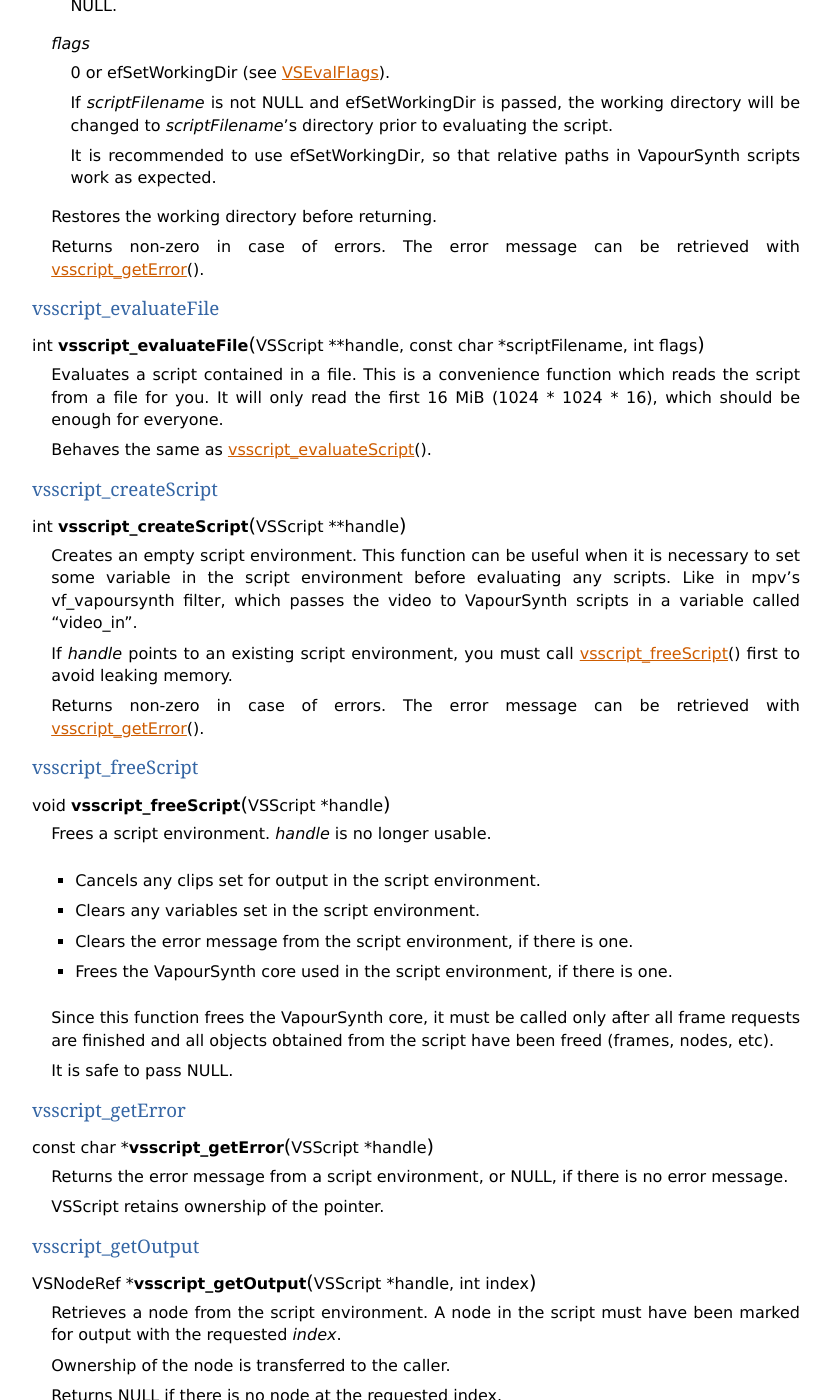
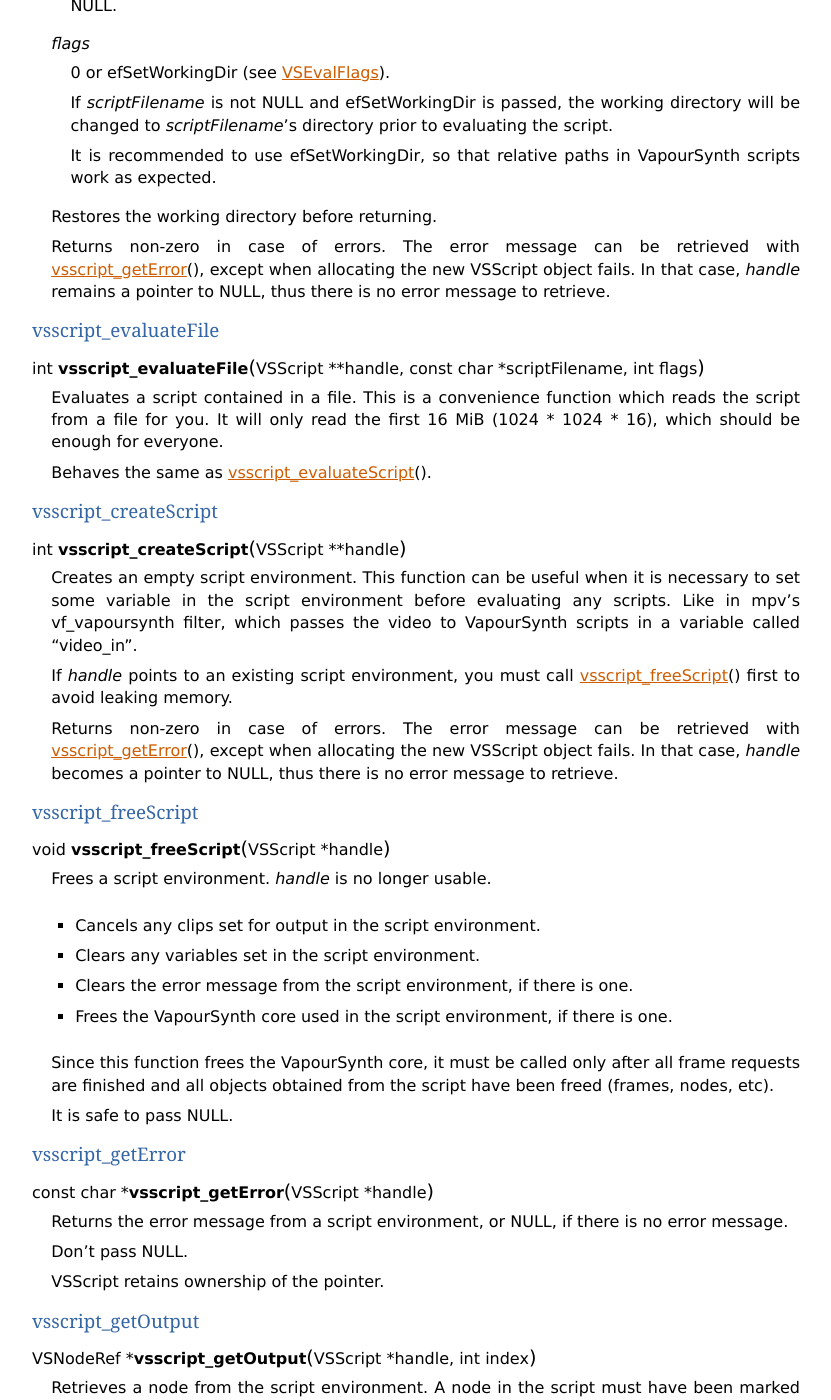
Before and after one commit to vapoursynth/vapoursynth, a Sphinx documentation site: the page built from doc/api/vsscript.h.rst, in a window 1280 px wide and 1400 px high, scrolled down 2363 px. Shown: the whole window, without its empty margins (48-879 px from the left). Built offline with Sphinx 7.4.7, drawn with Linux system fonts in a browser that asks for light colours; formulas are drawn with MathJax 3.

Commit message:
doc: Update VSScript API documentation

```diff
--- a/doc/api/vsscript.h.rst
+++ b/doc/api/vsscript.h.rst
@@ -135,7 +135,7 @@
 
     Restores the working directory before returning.
 
-    Returns non-zero in case of errors. The error message can be retrieved with vsscript_getError_\ ().
+    Returns non-zero in case of errors. The error message can be retrieved with vsscript_getError_\ (), except when allocating the new VSScript object fails. In that case, *handle* remains a pointer to NULL, thus there is no error message to retrieve.
 
 
 vsscript_evaluateFile
@@ -157,7 +157,7 @@
 
     If *handle* points to an existing script environment, you must call vsscript_freeScript_\ () first to avoid leaking memory.
 
-    Returns non-zero in case of errors. The error message can be retrieved with vsscript_getError_\ ().
+    Returns non-zero in case of errors. The error message can be retrieved with vsscript_getError_\ (), except when allocating the new VSScript object fails. In that case, *handle* becomes a pointer to NULL, thus there is no error message to retrieve.
 
 
 vsscript_freeScript
@@ -186,6 +186,8 @@
 .. c:function:: const char * vsscript_getError(VSScript *handle)
 
     Returns the error message from a script environment, or NULL, if there is no error message.
+
+    Don't pass NULL.
 
     VSScript retains ownership of the pointer.
 
```
